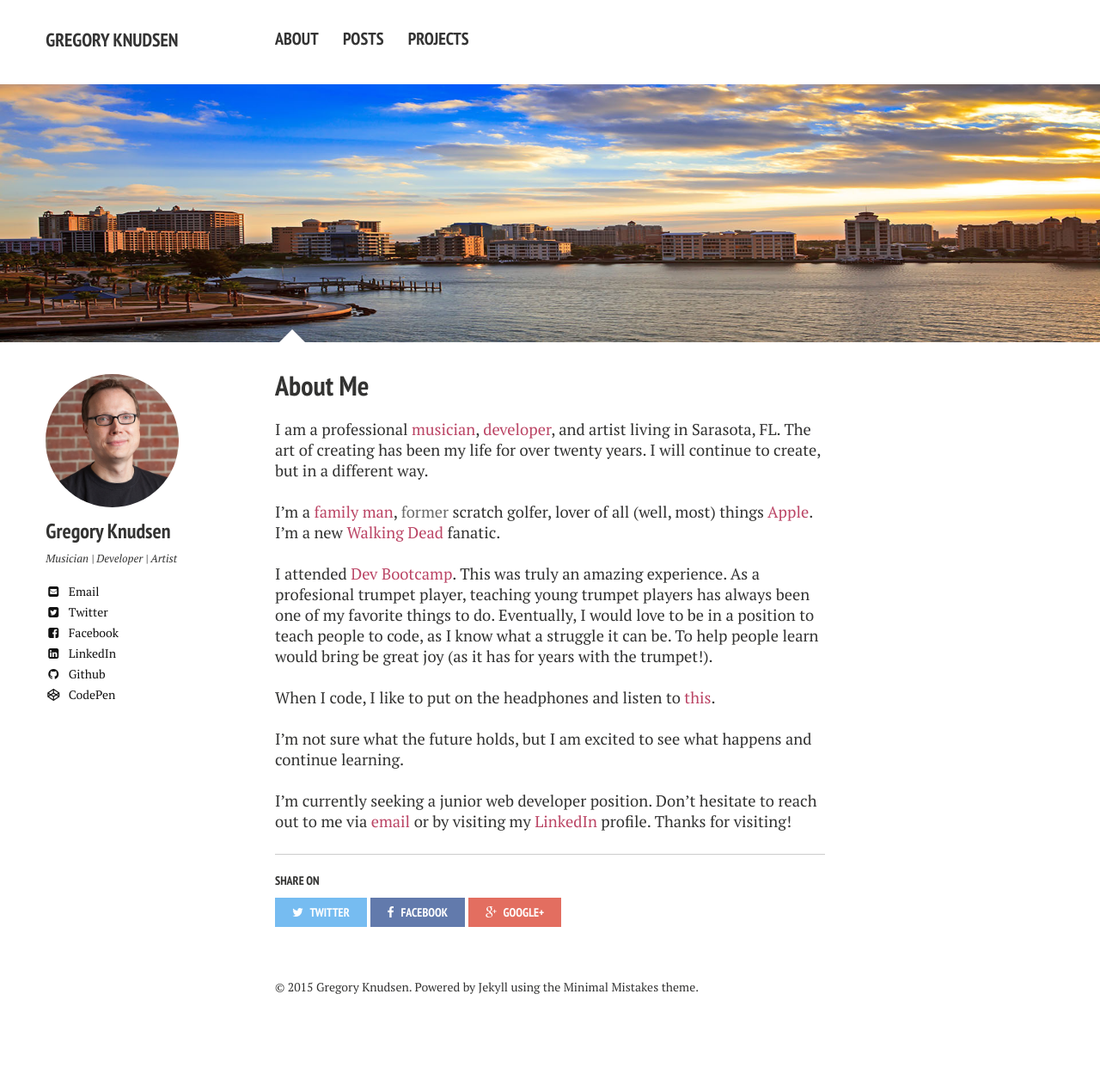
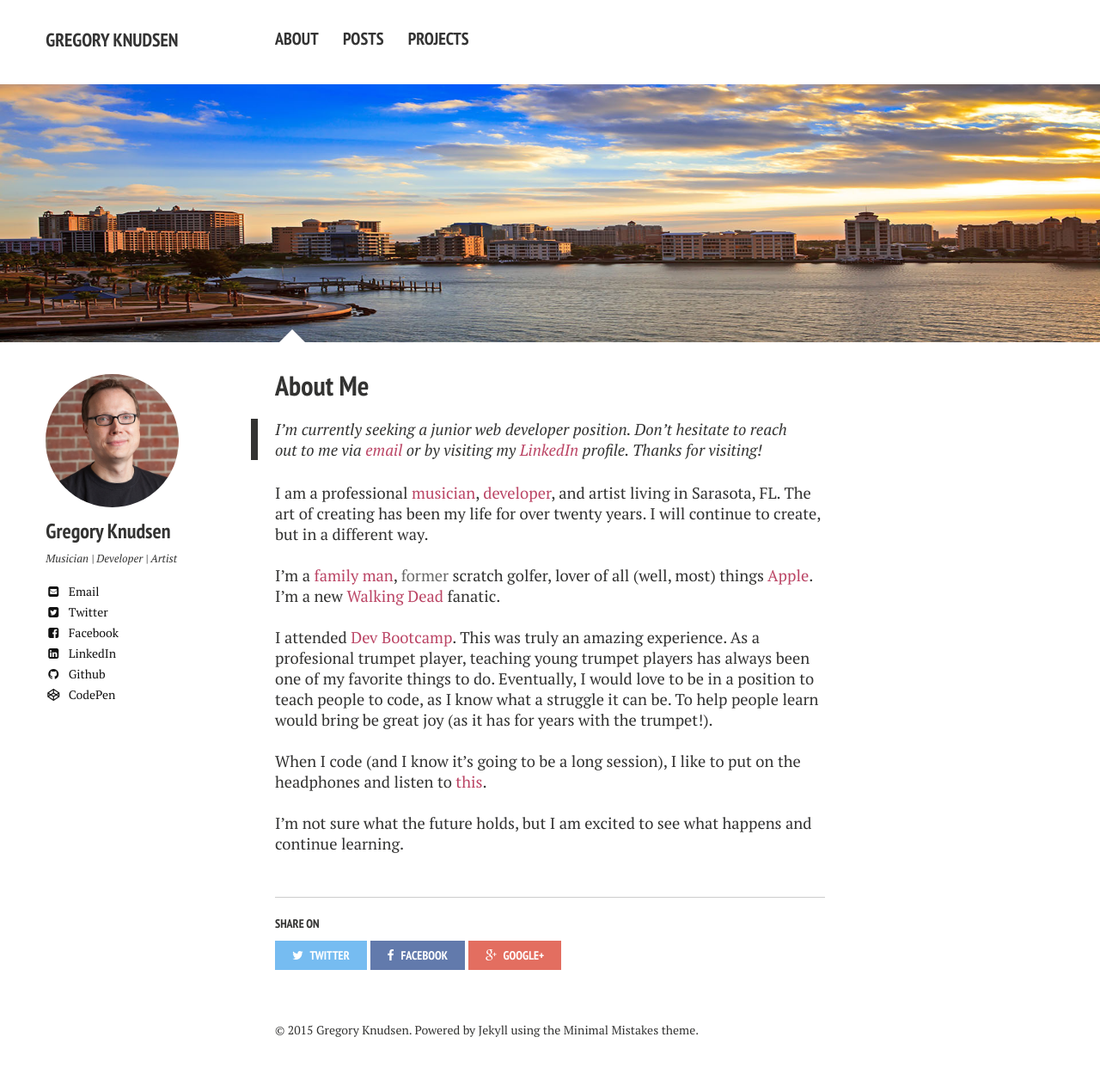
Before and after one commit to gregknudsen/gregknudsen.github.io, a Jekyll site: the page built from about/index.md, in a window 1280 px wide. Shown: the whole page at 86% size. Built offline with Jekyll 4.4.1, drawn with Linux system fonts in a browser that asks for light colours; nearby versions of some CDN libraries; before the commit the page ends 1206 px from its top, so only the background shows below that.

Commit message:
minor edit on about page

```diff
--- a/about/index.md
+++ b/about/index.md
@@ -8,10 +8,10 @@ image:
   feature: sarasotaSkyline.jpg
 ---
 
+> I'm currently seeking a junior web developer position. Don't hesitate to reach out to me via [email](mailto:dev.artist15@gmail.com) or by visiting my [LinkedIn](https://www.linkedin.com/pub/gregory-knudsen/41/b33/64){:target="_blank"} profile. Thanks for visiting!
 
 I am a professional [musician](http://www.sarasotaorchestra.org/our-musicians/trumpet/greg-knudsen?referer=trombinoscope){:target="_blank"}, [developer](http://www.github.com/gregknudsen){:target="_blank"}, and artist living in Sarasota, FL. The art of creating has been my life for over twenty years. I will continue to create, but in a different way.<br><br>
 I'm a [family man](http://imgur.com/V0moQQZ){:target="_blank"}, <span id="former">former</span> scratch golfer, lover of all (well, most) things [Apple](http://www.apple.com){:target="_blank"}. I'm a new [Walking Dead](http://www.amc.com/shows/the-walking-dead) fanatic.<br><br>
 I attended [Dev Bootcamp](http://devbootcamp.com/locations/new-york/){:target="_blank"}. This was truly an amazing experience. As a profesional trumpet player, teaching young trumpet players has always been one of my favorite things to do. Eventually, I would love to be in a position to teach people to code, as I know what a struggle it can be. To help people learn would bring be great joy (as it has for years with the trumpet!).<br><br>
-When I code, I like to put on the headphones and listen to [this](https://www.youtube.com/watch?v=5N8sUccRiTA).<br><br>
+When I code (and I know it's going to be a long session), I like to put on the headphones and listen to [this](https://www.youtube.com/watch?v=5N8sUccRiTA).<br><br>
 I'm not sure what the future holds, but I am excited to see what happens and continue learning.<br><br>
-I'm currently seeking a junior web developer position. Don't hesitate to reach out to me via [email](mailto:dev.artist15@gmail.com) or by visiting my [LinkedIn](https://www.linkedin.com/pub/gregory-knudsen/41/b33/64){:target="_blank"} profile. Thanks for visiting!
```
